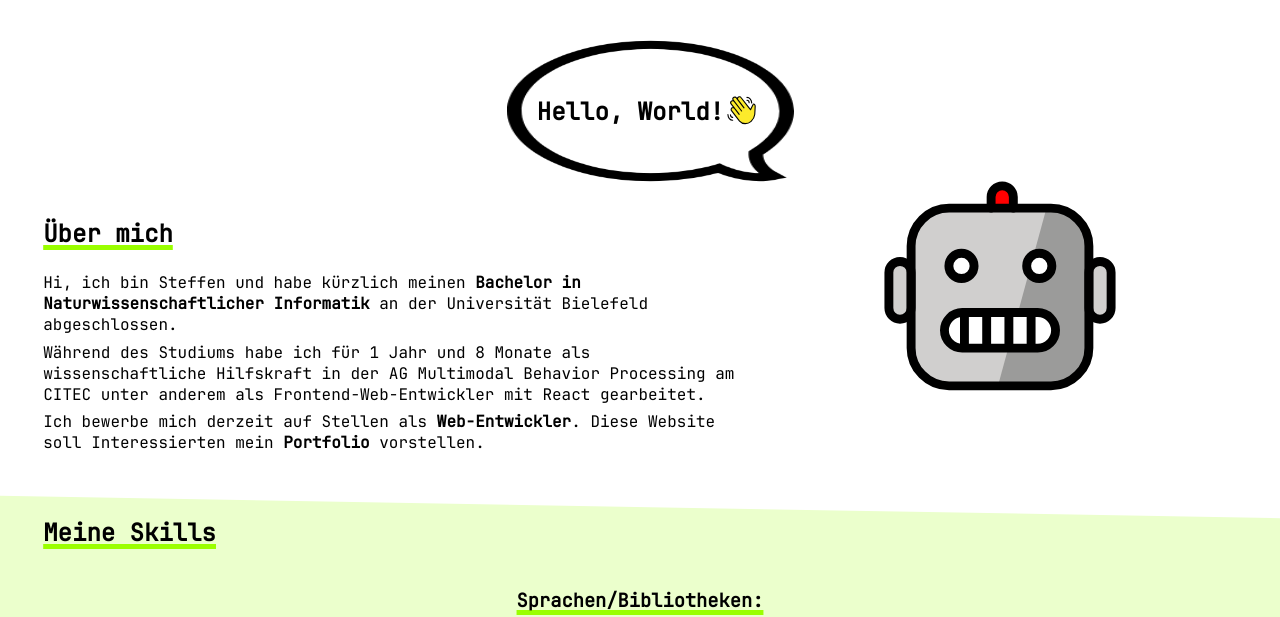
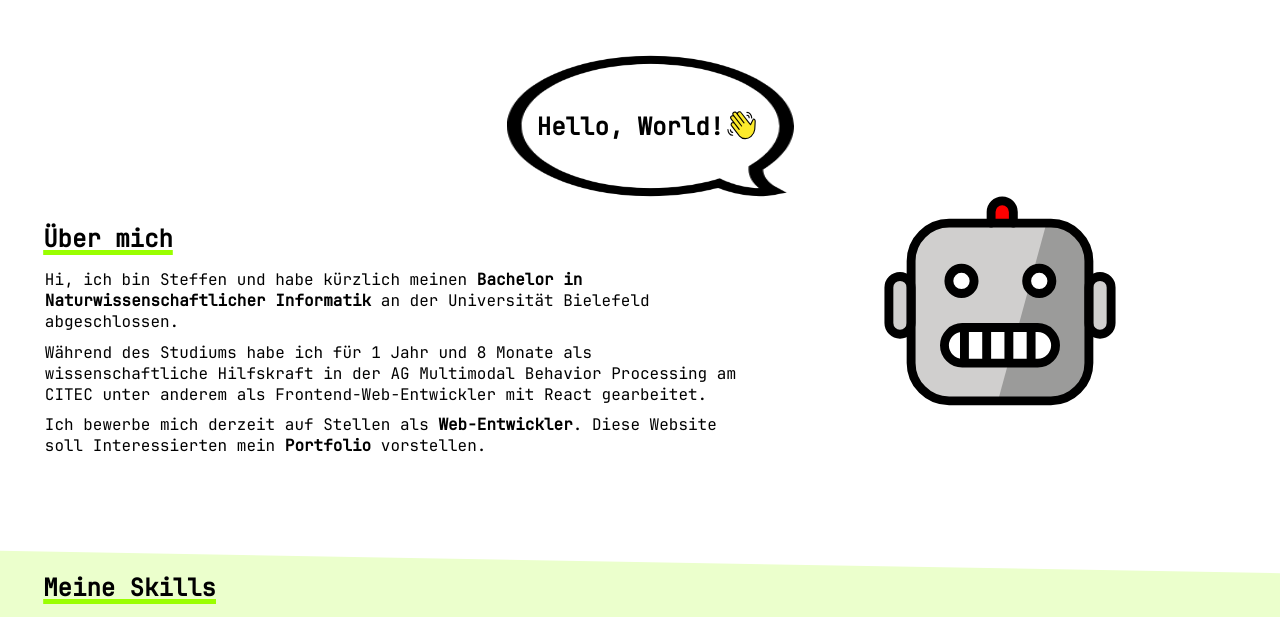
Before and after one commit to sjohannknecht/personal_website, a website built with webpack: page src/index.html in a window 1280 px wide. Shown: the part 69-686 px from the top of the page. Built offline with nearby package versions, Linux system fonts and the light colour scheme.

Commit message:
Change some more paddings and alignments

```diff
--- a/src/index.css
+++ b/src/index.css
@@ -48,7 +48,7 @@ h3 {
 }
 
 p {
-    padding: 0.2rem;
+    padding: 0.3rem;
 }
 
 a {
@@ -97,6 +97,7 @@ header {
 
 section {
     scroll-margin-top: 4em;
+    padding-bottom: 40px;
 }
 
 .content-container {
@@ -129,10 +130,15 @@ section {
     height: 40px;
 }
 
+.footer {
+    text-align: center;
+    padding: 20px;
+}
+
 /* |||||||||||| Hero Section |||||||||||| */
 
 .hero {
-    padding-top: 50px;
+    padding-top: 65px;
 }
 
 .hero__heading {
@@ -143,15 +149,16 @@ section {
     justify-content: center;
 }
 
+.hero__subheading {
+    padding-top: 20px;
+    padding-bottom: 10px;
+}
+
 .hero__img-robot {
     display: none;
     width: 15rem;
     align-self: end;
     transform: translate(0, -20px);
-}
-
-.hero__text {
-    transform: translate(0, -40px);
 }
 
 .hero__img-hand {
@@ -160,11 +167,6 @@ section {
 
 #robot-emoji:hover ellipse {
     fill: var(--clr-accent);
-}
-
-.footer {
-    text-align: center;
-    padding: 20px;
 }
 
 @media (min-width: 600px) {
@@ -178,9 +180,7 @@ section {
 
     .hero__heading {
         display: flex;
-        align-items: center;
         justify-self: right;
-        padding: 60px 30px;
         background-image: url("./assets/img/speech-bubble.png");
         background-size: 100% 100%;
         transform: translate(50px, 50px);
@@ -196,7 +196,6 @@ section {
     .hero__text {
         grid-area: 2 / 1;
         justify-self: right;
-        transform: none;
     }
 }
 
@@ -293,9 +292,8 @@ section {
 .contact__anchor {
     display: flex;
     align-items: center;
-    justify-content: center;
     gap: 5px;
-    padding: 10px 0;
+    padding: 10px 0.3rem;
 }
 
 @container (min-width: 600px) {
--- a/src/index.html
+++ b/src/index.html
@@ -55,7 +55,7 @@
                 </g>
             </svg>
             <div class="hero__text">
-                <h2>Über mich</h2>
+                <h2 class="hero__subheading">Über mich</h2>
                 <p>Hi, ich bin Steffen und habe kürzlich meinen <strong>Bachelor in Naturwissenschaftlicher Informatik</strong> an der Universität Bielefeld abgeschlossen.</p>
                 <p>Während des Studiums habe ich für 1 Jahr und 8 Monate als wissenschaftliche Hilfskraft in der AG Multimodal Behavior Processing am CITEC unter anderem als Frontend-Web-Entwickler mit React gearbeitet. </p>
                 <p>Ich bewerbe mich derzeit auf Stellen als <strong>Web-Entwickler</strong>. Diese Website soll Interessierten mein <strong>Portfolio</strong> vorstellen.</p>
```
